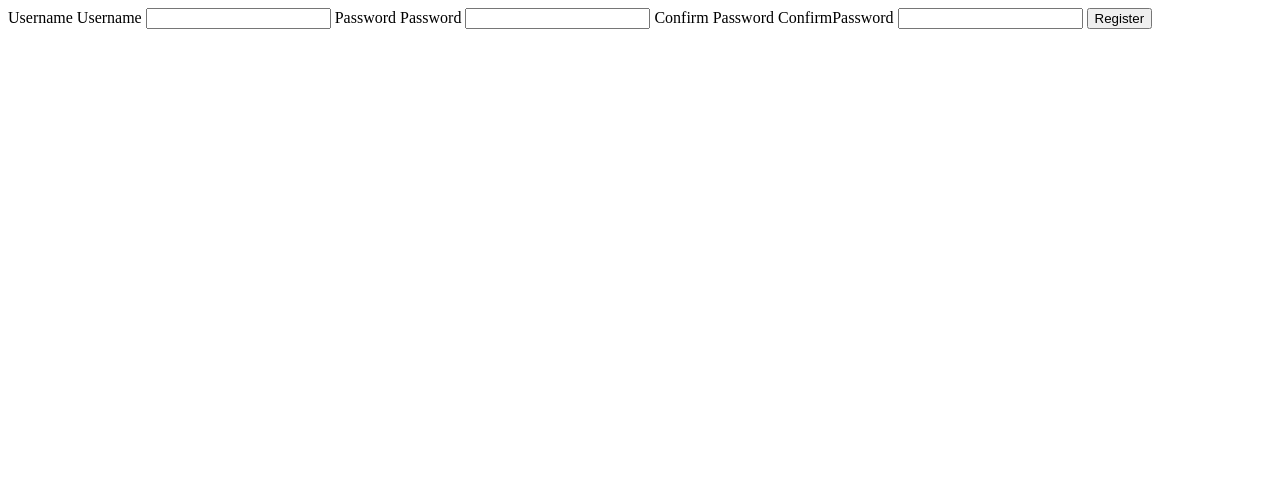
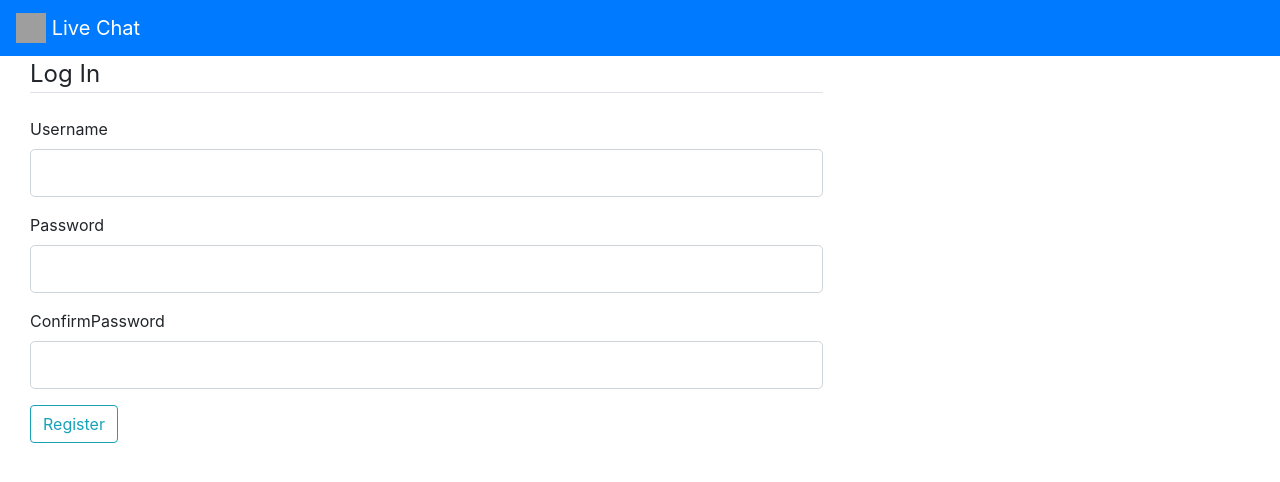
Before and after one commit to Anthon002/Live_Chat_WebApplication, a Flask app: page /register in a window 1280 px wide. Shown: the top 482 px of the page. Run offline with Flask 3, Linux system fonts and the light colour scheme; some libraries are stand-ins or nearby versions; grey boxes are pictures that could not be loaded.

Commit message:
set up login route, bootstrap cdn and layouts for templates

```diff
--- /dev/null
+++ b/templates/home.html
@@ -0,0 +1,6 @@
+{% extends 'layout.html' %}
+
+{% block content %}
+
+<h1>Hello world</h1>
+{% endblock%}
--- a/templates/layout.html
+++ b/templates/layout.html
@@ -0,0 +1,62 @@
+<!DOCTYPE html>
+<html lang="en">
+
+<head>
+    <meta charset="UTF-8">
+    <meta name="viewport" content="width=device-width, initial-scale=1.0">
+    <meta name="viewport" content="width=device-width, initial-scale=1.0">
+    <!-- Bootstrap cdn -->
+    <link rel="stylesheet" href="https://maxcdn.bootstrapcdn.com/bootstrap/4.0.0/css/bootstrap.min.css"
+        integrity="sha384-Gn5384xqQ1aoWXA+058RXPxPg6fy4IWvTNh0E263XmFcJlSAwiGgFAW/dAiS6JXm" crossorigin="anonymous">
+    <!-- <link rel="stylesheet" type="text/css" href="{{url_for('static', filename='main.css')}}"> -->
+
+    {% if title %}
+    <title>Live Chat - {{title}}</title>
+    {% else %}
+    <title>Live Chat</title>
+    {% endif %}
+</head>
+
+<body>
+
+    <!-- Nav -->
+    <nav class="navbar navbar-light bg-primary">
+        <a class="text-white navbar-brand" href="#">
+            <img src="{{url_for('static', filename='images/chat img.png')}}" width="30" height="30"
+                class="d-inline-block align-top" alt="">
+            Live Chat
+        </a>
+    </nav>
+
+
+
+    <div class="col-md-8">
+        {% with messages = get_flashed_messages(with_categories=true) %}
+        {% if messages %}
+        {% for category, message in messages %}
+        <div class="alert alert-{{category}}">
+            {{message}}
+        </div>
+        {% endfor %}
+        {% endif %}
+
+        {% endwith %}
+
+
+        {% block content %}{% endblock %}
+    </div>
+
+    <!-- Optional JavaScript -->
+    <!-- jQuery first, then Popper.js, then Bootstrap JS -->
+    <script src="https://code.jquery.com/jquery-3.2.1.slim.min.js"
+        integrity="sha384-KJ3o2DKtIkvYIK3UENzmM7KCkRr/rE9/Qpg6aAZGJwFDMVNA/GpGFF93hXpG5KkN"
+        crossorigin="anonymous"></script>
+    <script src="https://cdnjs.cloudflare.com/ajax/libs/popper.js/1.12.9/umd/popper.min.js"
+        integrity="sha384-ApNbgh9B+Y1QKtv3Rn7W3mgPxhU9K/ScQsAP7hUibX39j7fakFPskvXusvfa0b4Q"
+        crossorigin="anonymous"></script>
+    <script src="https://maxcdn.bootstrapcdn.com/bootstrap/4.0.0/js/bootstrap.min.js"
+        integrity="sha384-JZR6Spejh4U02d8jOt6vLEHfe/JQGiRRSQQxSfFWpi1MquVdAyjUar5+76PVCmYl"
+        crossorigin="anonymous"></script>
+</body>
+
+</html>
--- a/templates/registration.html
+++ b/templates/registration.html
@@ -1,27 +1,38 @@
-<!DOCTYPE html>
-<html lang="en">
-<head>
-    <meta charset="UTF-8">
-    <meta name="viewport" content="width=device-width, initial-scale=1.0">
-    <title>Document</title>
-</head>
-<body>
+{% extends 'layout.html' %}
+
+{% block content %}
+<div class="content-section container">
     <form method="post">
+        <!-- to protect our form from attacks -->
+        {{form.hidden_tag()}}
+        <!-- form protection end -->
+
+        <!-- what does this do??? -->
         {{ form.csrf_token }}
 
-        <label for="Username"> Username </label>
-        {{ form.Username.label }}
-        {{ form.Username }}
+        <fieldset class="form-group">
+            <legend class="border-bottom mb-4">Log In</legend>
+            <div class="form-group">
+                <!-- <label for="Username"> Username </label> -->
+                {{ form.Username.label }}
+                {{ form.Username (class="form-control form-control-lg")}}
+            </div>
 
-        <label for="Password"> Password </label>
-        {{ form.Password.label }}
-        {{ form.Password}}
+            <div class="form-group">
+                <!-- <label for="Password"> Password </label> -->
+                {{ form.Password.label }}
+                {{ form.Password (class="form-control form-control-lg")}}
+            </div>
 
-        <label for="ConfirmPassword"> Confirm Password </label>
-        {{ form.ConfirmPassword.label}}
-        {{ form.ConfirmPassword}}
-
-        {{form.Submit}}
+            <div class="form-group">
+                <!-- <label for="ConfirmPassword"> Confirm Password </label> -->
+                {{ form.ConfirmPassword.label}}
+                {{ form.ConfirmPassword (class="form-control form-control-lg")}}
+            </div>
+            <div class="form-group">
+                {{form.Submit (class="btn btn-outline-info")}}
+            </div>
+        </fieldset>
     </form>
-</body>
-</html>
+</div>
+{% endblock %}
```
Also changed, not shown: templates/Login.html (+79 -11 lines).
